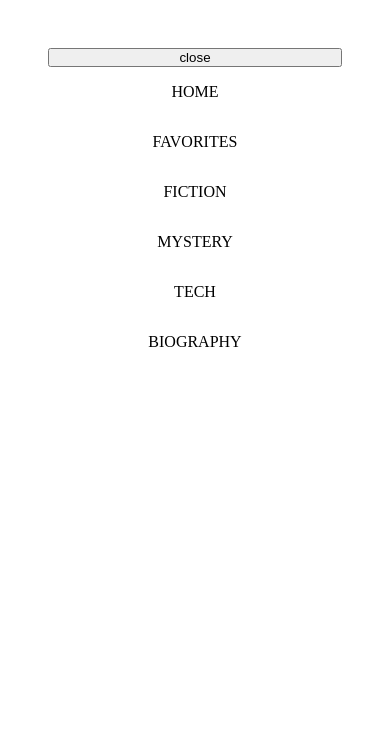
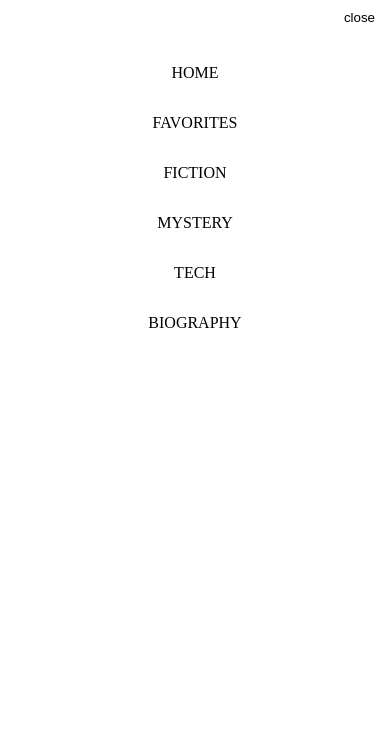
Before and after one commit to franciscochiarino/bookshop, a React app in the folder client/: page / in a window 390 px wide. Both pictures are taken after a click on the button "Menu". Shown: the top 736 px of the page. Built offline with nearby package versions, Linux system fonts and the light colour scheme; a web font is replaced by a local one; what redux-promise-middleware would draw is missing.

Commit message:
Styled close btn

```diff
--- a/client/src/components/home/Nav.js
+++ b/client/src/components/home/Nav.js
@@ -23,7 +23,7 @@ export default function Nav({ user, setLogin, openSignUp }) {
       <button id="menuBtn" onClick={handleMobileNav}>Menu</button>
       <nav className={mobileNav}>
         <div className="navLinks">
-            <button id="closeBtn" onClick={handleMobileNav}>close</button>
+            <button id="closeNavBtn" onClick={handleMobileNav}>close</button>
             <NavLink className="navLink" activeClassName="navActive" onClick={handleMobileNav} to='/' exact={true} >HOME</NavLink>
             <NavLink className="navLink" activeClassName="navActive" onClick={handleMobileNav} to='/books/favorites'>FAVORITES</NavLink>
             <NavLink className="navLink" activeClassName="navActive" onClick={handleMobileNav} to='/books/fiction'>FICTION</NavLink>
--- a/client/src/styles/_navigation.scss
+++ b/client/src/styles/_navigation.scss
@@ -71,5 +71,13 @@ nav {
     .navButtons {
       margin-bottom: 2rem;
     }
+
+    #closeNavBtn {
+      border: none;
+      background: none;
+      position: fixed;
+      top: 10px;
+      right: 15px;
+    }
   }
 }
```
